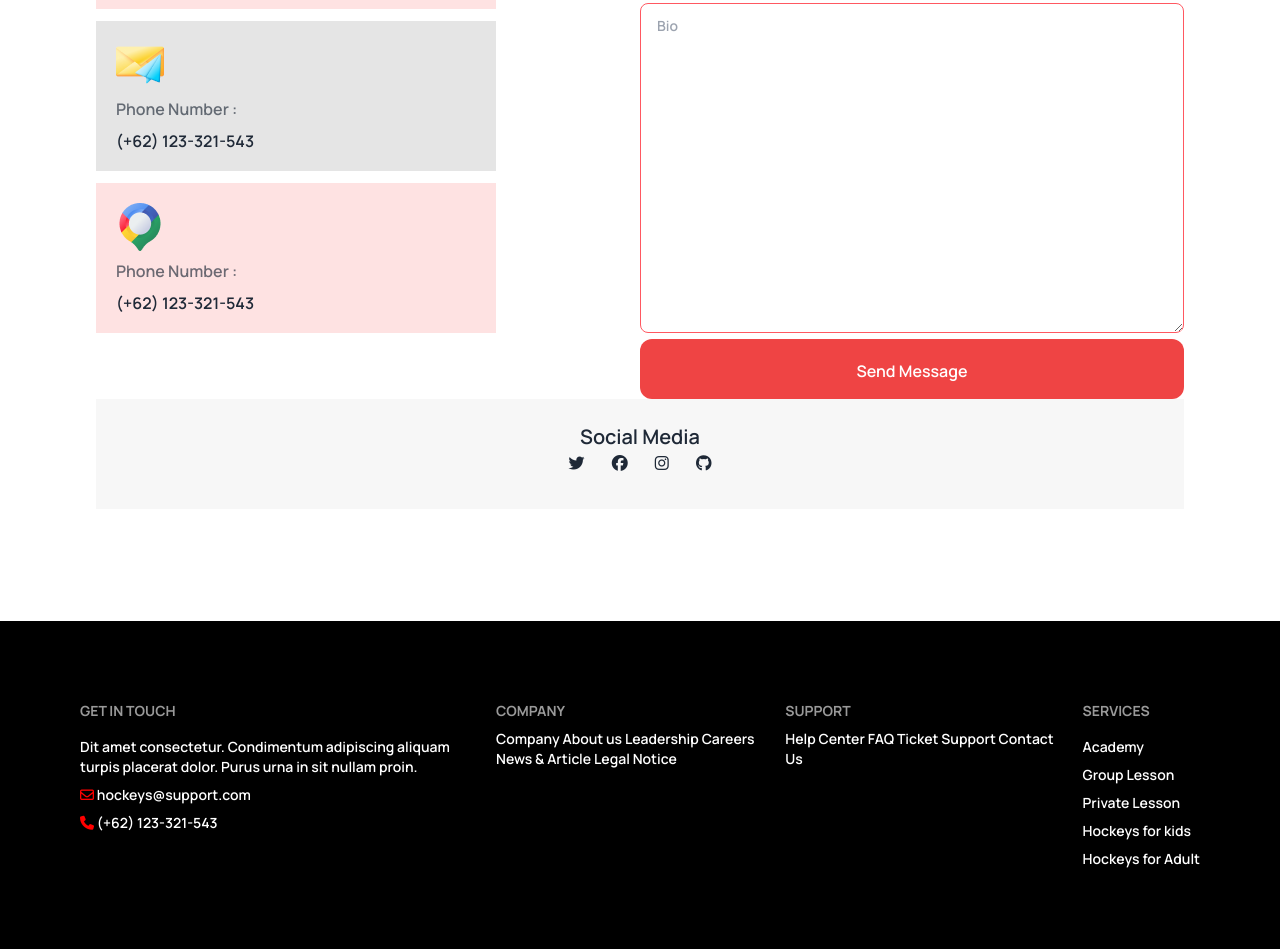
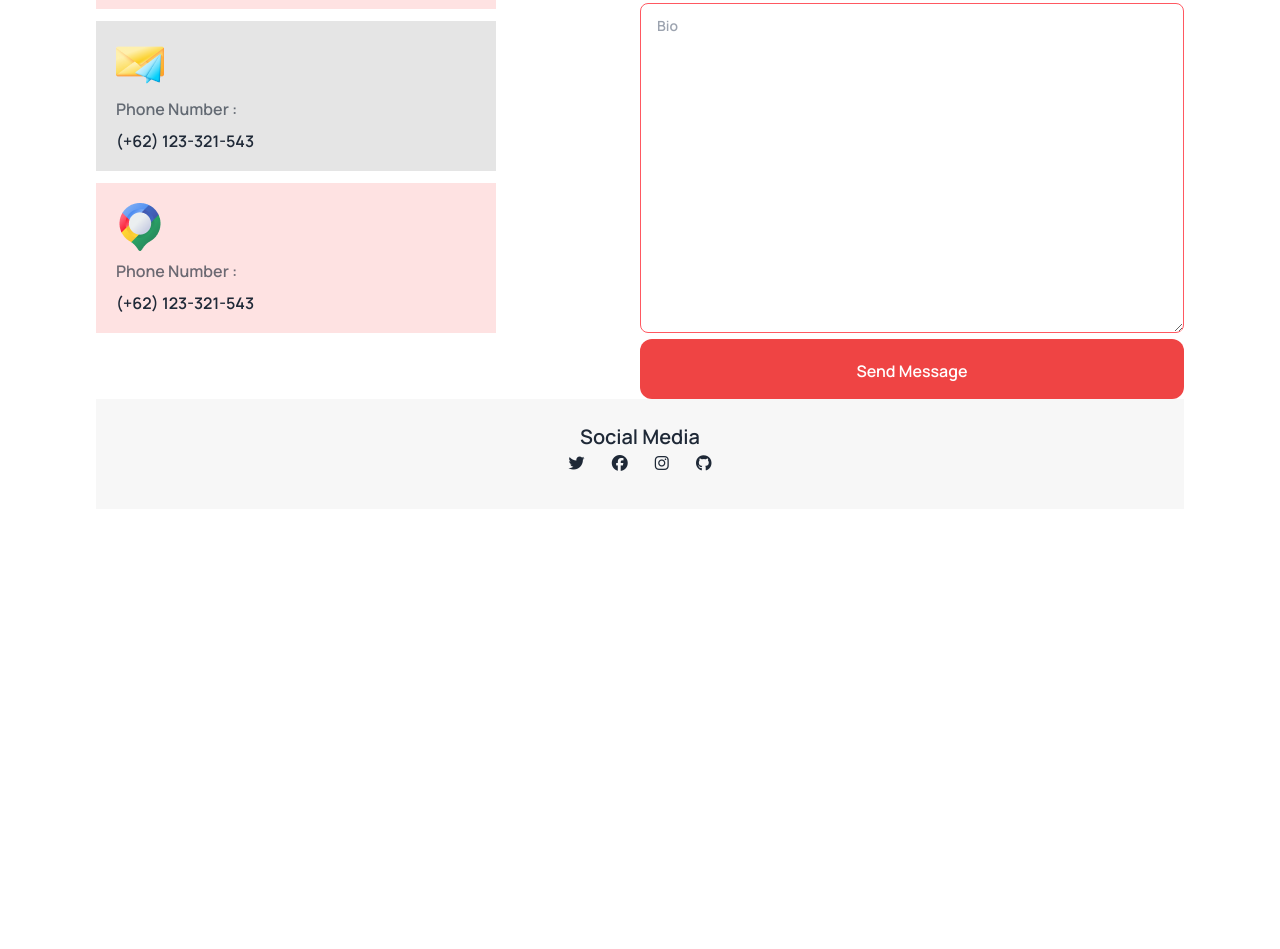
Before and after one commit to JUNIORSHAKIB1/A3-Hockeys, a plain HTML site: page index.html in a window 1280 px wide. Shown: the part 4609-5558 px from the top of the page. After the commit the page ends 5230 px from the top, so only its background shows below. Drawn offline with nearby package versions, Linux system fonts and the light colour scheme.

Commit message:
footer none'

```diff
--- a/index.html
+++ b/index.html
@@ -504,46 +504,8 @@
         </section>
         <!-- Get In Touch all complied  -->
 
-
     </main>
     <!-- footer start  -->
-    <footer class="footer text-white p-20 bg-black text-base-content">
-      <nav>
-        <header class="footer-title">Get In Touch</header>
-        <a class="w-[800px] lg:w-[400px]">Dit amet consectetur. Condimentum  adipiscing aliquam turpis placerat dolor. Purus urna in sit nullam proin. </a>
-        <a class=""><i class="fa-regular fa-envelope" style="color: #ff0000;"></i> hockeys@support.com</a>
-        <a class=""><i class="fa-solid fa-phone" style="color: #ff0000;"></i> (+62) 123-321-543</a>
-      </nav>
-        <div class="grid grid-cols-2">
-          <div>
-          <nav>
-            <header class="footer-title">Company</header>
-            <a class="">Company</a>
-            <a class="">About us</a>
-            <a class="">Leadership</a>
-            <a class="">Careers</a>
-            <a class="">News & Article</a>
-            <a class="">Legal Notice</a>
-          </nav>
-        </div>
-        <div>
-            <nav>
-              <header class="footer-title">Support</header>
-              <a class="">Help Center</a>
-              <a class="">FAQ</a>
-              <a class="">Ticket Support</a>
-              <a class="">Contact Us</a>
-            </nav>
-          </div>
-          </div>
-      <form>
-        <header class="footer-title">Services</header>
-        <a href="">Academy</a>
-        <a href="">Group Lesson</a>
-        <a href="">Private Lesson</a>
-        <a href="">Hockeys for kids</a>
-        <a href="">Hockeys for Adult</a>
-      </form>
-    </footer>
+
 </body>
 </html>
```
